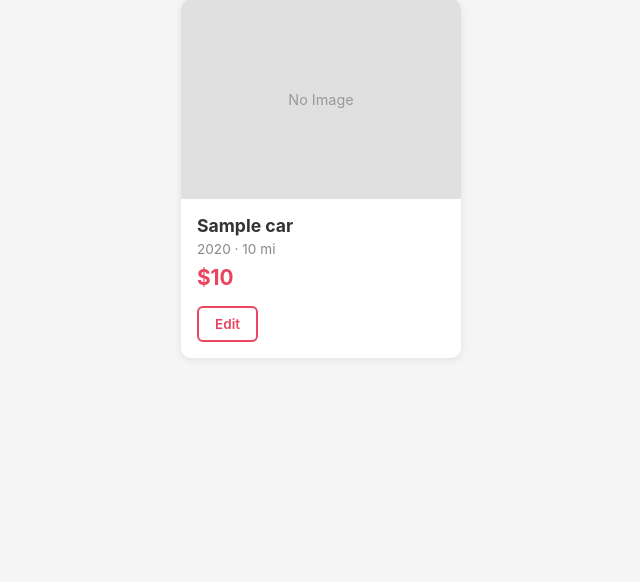
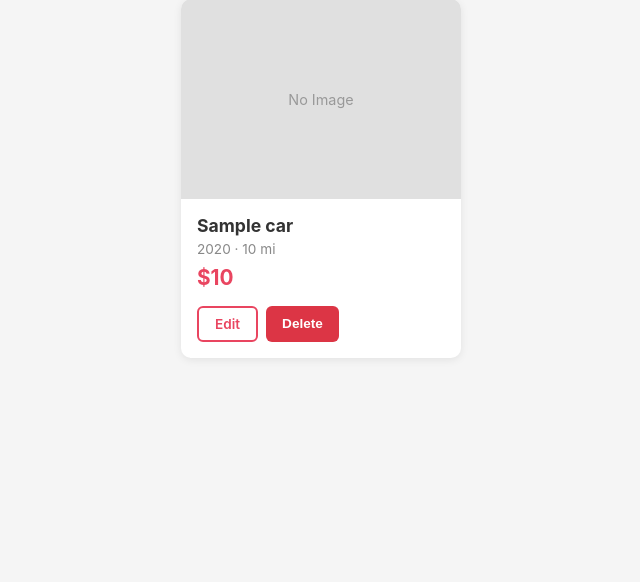
Before and after one commit to ashrufr/smartdrive, a Flask app: template templates/my_listings.html in a window 1280 px wide. Shown: the part 122-704 px from the top of the page, without its empty margins (319-959 px from the left). Run offline with Flask 3, Linux system fonts and the light colour scheme; the template is opened without the code that fills it: most values are stand-ins (such as "Sample title", 1, 10 or a date in 2020); parts of the project's set-up code (start-up, migrations or seed data) failed here and were passed over.

Commit message:
Add delete listing feature

```diff
--- a/app.py
+++ b/app.py
@@ -567,6 +567,36 @@ def edit_car(car_id):
     return render_template("edit_car.html", car=car, user=get_user())
 
 
+@app.route("/car/<int:car_id>/delete", methods=["POST"])
+def delete_car(car_id):
+    if "user_id" not in session:
+        flash("Please login to delete a listing.", "error")
+        return redirect(url_for("login"))
+
+    db = get_db()
+    cur = db.cursor()
+    cur.execute("SELECT * FROM SD_cars WHERE id = %s", (car_id,))
+    car = dict_from_row(cur, cur.fetchone())
+
+    if not car:
+        db.close()
+        flash("Car not found.", "error")
+        return redirect(url_for("index"))
+
+    if car["user_id"] != session["user_id"]:
+        db.close()
+        flash("You can only delete your own listings.", "error")
+        return redirect(url_for("car_detail", car_id=car_id))
+
+    delete_image(car["image_url"])
+    cur.execute("DELETE FROM SD_cars WHERE id = %s", (car_id,))
+    db.commit()
+    db.close()
+
+    flash("Listing deleted.", "success")
+    return redirect(url_for("my_listings"))
+
+
 if __name__ == "__main__":
     init_db()
     app.run(debug=True)
--- a/templates/my_listings.html
+++ b/templates/my_listings.html
@@ -26,6 +26,9 @@
         {% if not car.is_sold %}
         <div class="card-actions">
             <a href="{{ url_for('edit_car', car_id=car.id) }}" class="btn btn-outline btn-sm">Edit</a>
+            <form method="POST" action="{{ url_for('delete_car', car_id=car.id) }}" style="display:inline">
+                <button type="submit" class="btn btn-danger btn-sm" onclick="return confirm('Delete this listing?')">Delete</button>
+            </form>
         </div>
         {% endif %}
     </div>
```
Also changed, not shown: templates/car_detail.html (+6 -1 lines).
